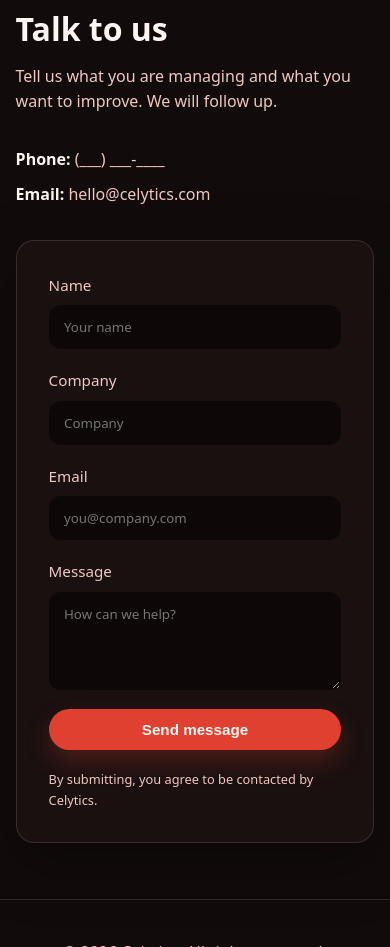
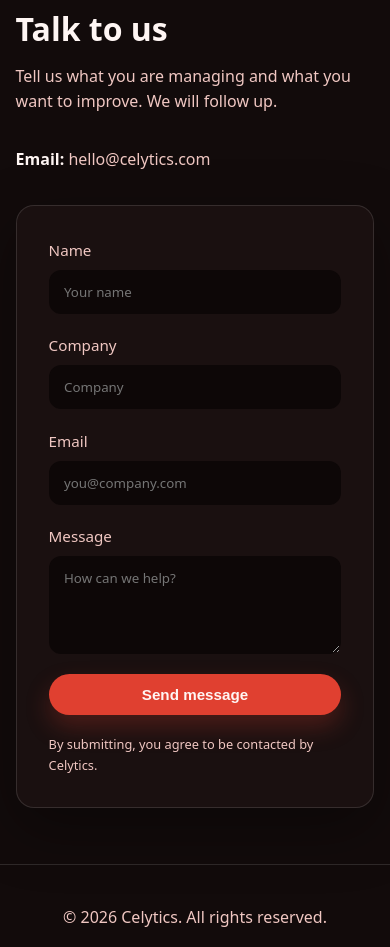
Before and after one commit to Michaeljbackman/Celytics, a plain HTML site: page index.html in a window 390 px wide. Shown: the part 4124-5071 px from the top of the page. Drawn offline with Linux system fonts and the light colour scheme.

Commit message:
Phone deleted

```diff
--- a/index.html
+++ b/index.html
@@ -211,7 +211,6 @@
               <p>Tell us what you are managing and what you want to improve. We will follow up.</p>
             </div>
             <div class="contact-details">
-              <p><strong>Phone:</strong> (___) ___-____</p>
               <p><strong>Email:</strong> hello@celytics.com</p>
             </div>
           </div>
```
